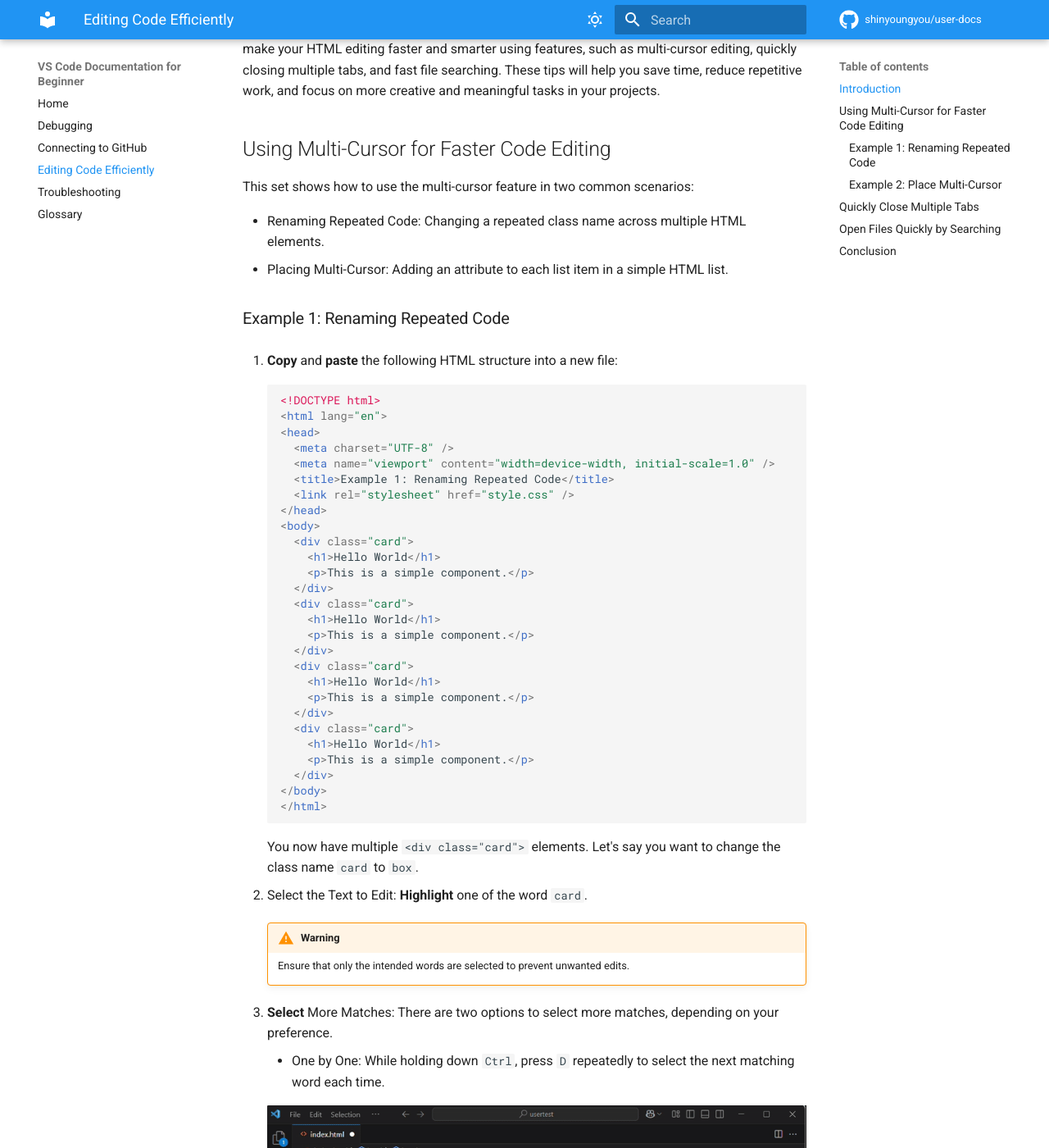
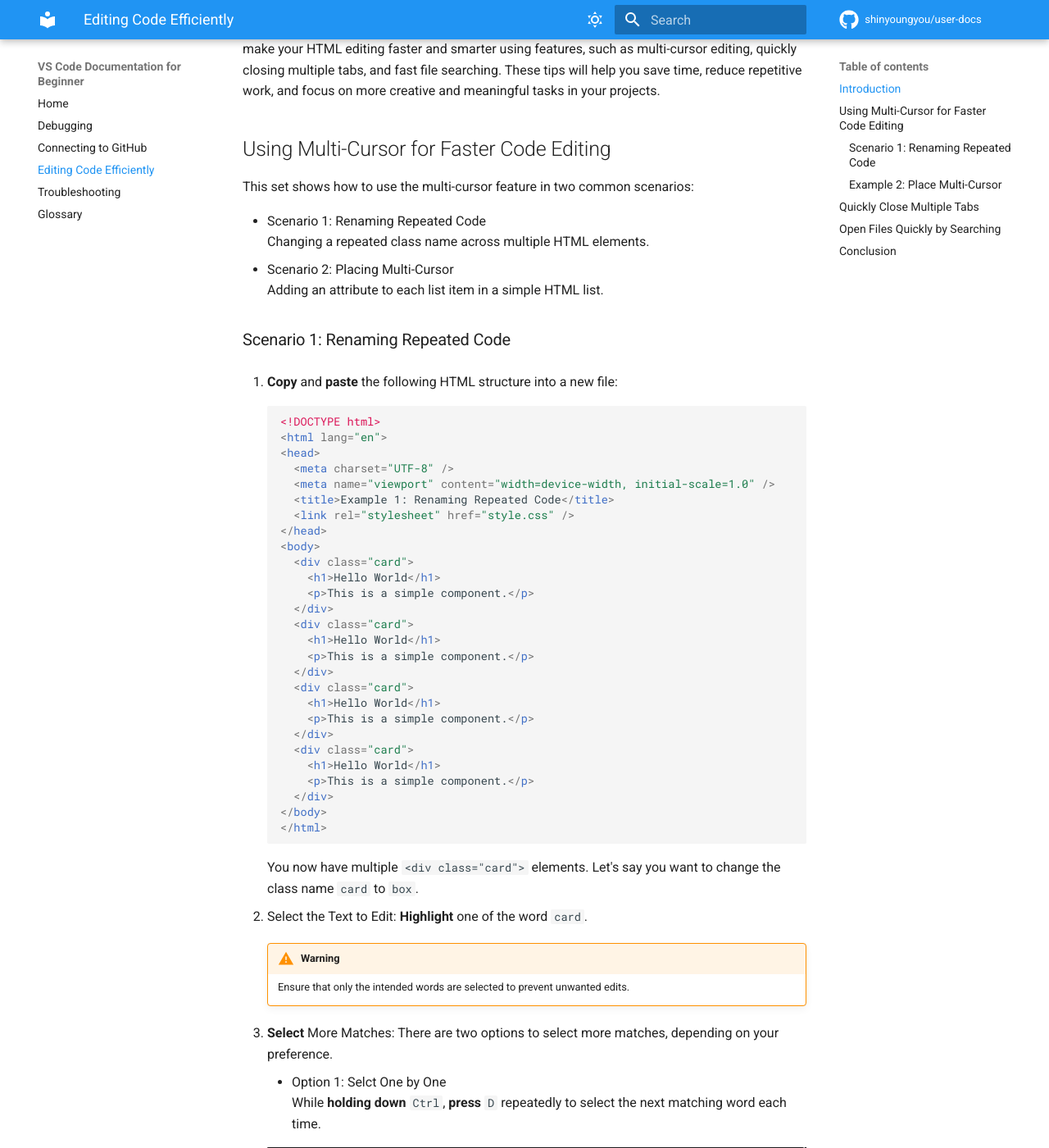
Before and after one commit to shinyoungyou/user-docs, an MkDocs documentation site: the page built from docs/pages/code.md, in a window 1280 px wide and 1400 px high, scrolled down 209 px. Shown: the whole window at 82% size. Built offline with MkDocs 1.6.1 and Material for MkDocs 9.7.7, drawn with Linux system fonts in a browser that asks for light colours; emoji names are drawn with the system emoji font; comment, search, counter and statistics services are not loaded; some of the changed text lies outside the part shown.

Commit message:
Change format for Options

````diff
--- a/docs/pages/code.md
+++ b/docs/pages/code.md
@@ -7,10 +7,10 @@ In this section, we will talk about editing code efficiently in VS Code. This gu
 
 This set shows how to use the multi-cursor feature in two common scenarios:
 
-- Renaming Repeated Code: Changing a repeated class name across multiple HTML elements.
-- Placing Multi-Cursor: Adding an attribute to each list item in a simple HTML list.
+- Scenario 1: Renaming Repeated Code <br>Changing a repeated class name across multiple HTML elements.
+- Scenario 2: Placing Multi-Cursor <br>Adding an attribute to each list item in a simple HTML list.
 
-### Example 1: Renaming Repeated Code
+### Scenario 1: Renaming Repeated Code
 1. <span >**Copy**</span> and <span >**paste**</span> the following HTML structure into a new file:
 ``` { .html }
 <!DOCTYPE html>
@@ -51,13 +51,14 @@ Let's say you want to change the class name `card` to `box`.
         Ensure that only the intended words are selected to prevent unwanted edits.
 
 3. <span >**Select**</span> More Matches: There are two options to select more matches, depending on your preference.
-    - One by One: While holding down `Ctrl`, press `D` repeatedly to select the next matching word each time.
+
+      - Option 1: Selct One by One <br>While **holding down** `Ctrl`, **press** `D` repeatedly to select the next matching word each time.
 
       <figure markdown="span">
         ![Image title](../assets/code1.gif){ width="100%" }
       </figure>
 
-    - Select All at Once: After selecting one of the words, press `Ctrl` + `Shift` + `L` to select all matching words in the file at once
+    - Option 2: Select All at Once<br>After selecting one of the words, **press** `Ctrl` + `Shift` + `L` to select all matching words in the file at once
 
       <figure markdown="span">
         ![Image title](../assets/code2.gif){ width="100%" }
````
Also changed, not shown: docs/pages/debugging.md (+4 -6 lines).
